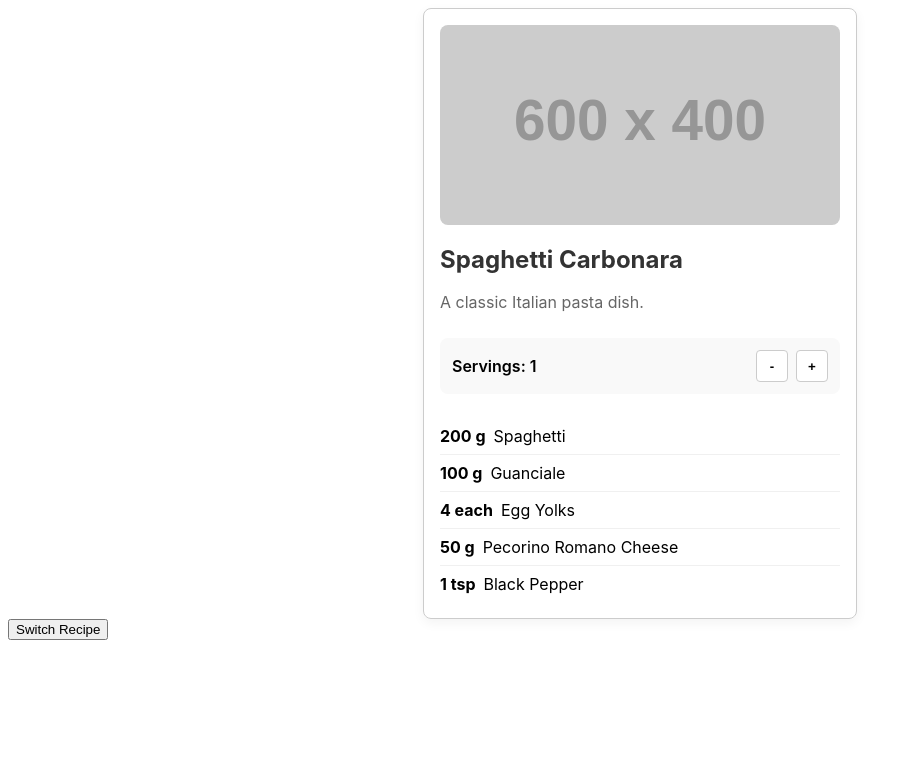
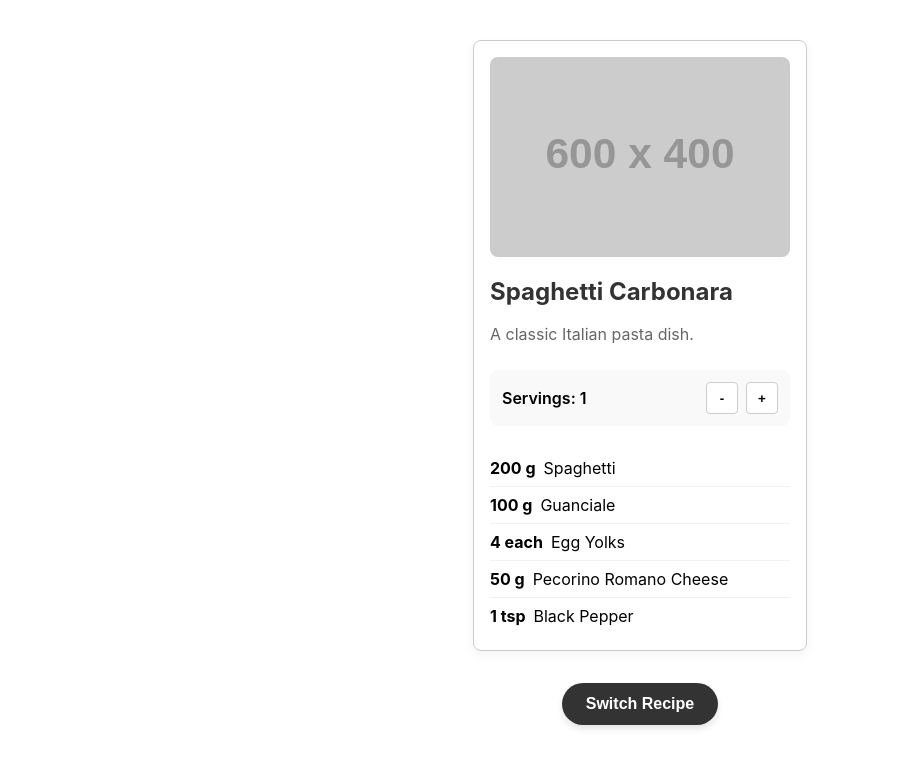
Before and after one commit to OArantegui/Learning-Angular, an Angular app in the folder ai-tutor/: page / in a window 1280 px wide. Shown: the top 768 px of the page, without its empty margins (0-912 px from the left). Built offline with nearby package versions, Linux system fonts and the light colour scheme.

Commit message:
Module 10, adding styles to recipe list

```diff
--- /dev/null
+++ b/ai-tutor/src/app/recipe-list/recipe-list.css
@@ -0,0 +1,33 @@
+/* src/app/recipe-list/recipe-list.css */
+:host {
+    display: flex;
+    flex-direction: column;
+    align-items: center;
+    gap: 2rem;
+    padding: 2rem;
+    font-family: 'Inter', sans-serif;
+}
+
+button {
+    background-color: #333;
+    /* Dark primary color */
+    color: white;
+    border: none;
+    padding: 0.75rem 1.5rem;
+    border-radius: 2rem;
+    /* Pill shape */
+    font-size: 1rem;
+    font-weight: 600;
+    cursor: pointer;
+    transition: transform 0.1s ease, background-color 0.2s;
+    box-shadow: 0 4px 6px rgba(0, 0, 0, 0.1);
+}
+
+button:hover {
+    background-color: #000;
+    transform: translateY(-1px);
+}
+
+button:active {
+    transform: translateY(1px);
+}
--- a/ai-tutor/src/app/recipe-list/recipe-list.ts
+++ b/ai-tutor/src/app/recipe-list/recipe-list.ts
@@ -6,7 +6,7 @@ import { RecipeDetail } from '../recipe-detail/recipe-detail';
 @Component({
     selector: 'app-recipe-list',
     templateUrl: './recipe-list.html',
-    styles: ``,
+    styleUrl: './recipe-list.css',
     imports: [RecipeDetail]
 })
 export class RecipeList {
```
